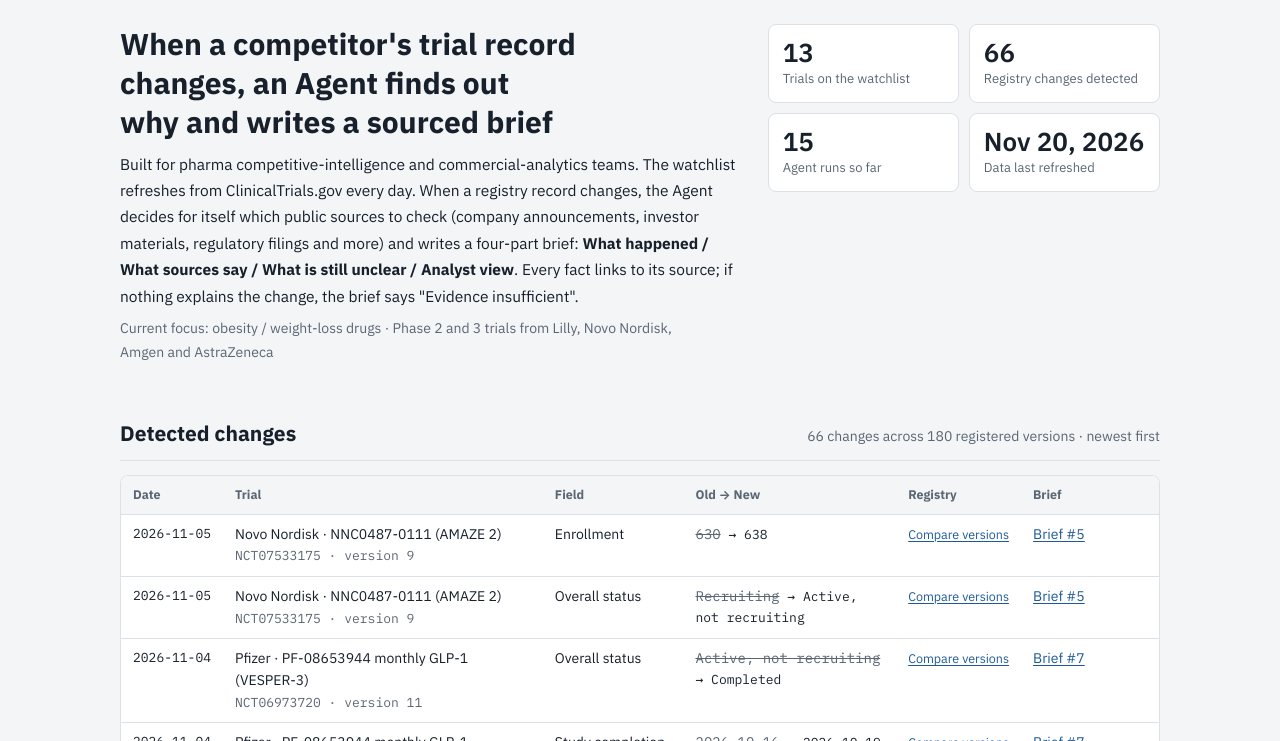
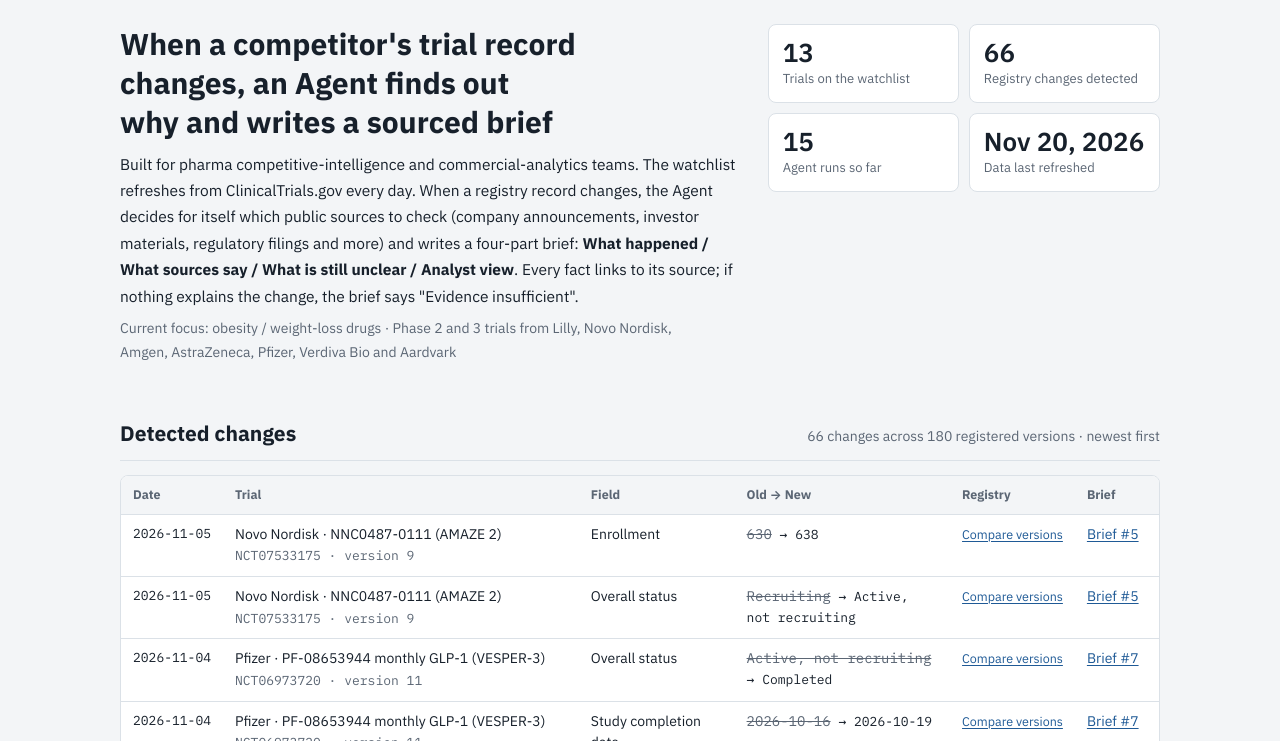
Before and after one commit to EmmaZhao422/trial-watch, a plain HTML site: page index.html in a window 1280 px wide. Shown: the part 59-800 px from the top of the page. Drawn offline with Linux system fonts and the light colour scheme.

Commit message:
Site: cover 13 trials and 12 briefs; show the 20 newest changes first
Adds the finding that completions, terminations and suspensions were explained while most recruitment and date changes were not, and states that 7 of 12 is not a success rate.

Co-Authored-By: Claude Fable 5.2 <noreply@anthropic.com>
Claude-Session: https://claude.ai/code/session_01N561SCAyz2Lz2eJq66ve2N

```diff
--- a/index.html
+++ b/index.html
@@ -147,7 +147,7 @@ footer{max-width:1080px;margin:0 auto;padding:18px 20px 40px;border-top:1px soli
   <div>
     <h1>When a competitor's trial record changes, an Agent finds out why and writes a sourced brief</h1>
     <p>Built for pharma competitive-intelligence and commercial-analytics teams. The watchlist refreshes from ClinicalTrials.gov every day. When a registry record changes, the Agent decides for itself which public sources to check (company announcements, investor materials, regulatory filings and more) and writes a four-part brief: <b>What happened / What sources say / What is still unclear / Analyst view</b>. Every fact links to its source; if nothing explains the change, the brief says "Evidence insufficient".</p>
-    <p class="sub">Current focus: obesity / weight-loss drugs · Phase 2 and 3 trials from Lilly, Novo Nordisk, Amgen and AstraZeneca</p>
+    <p class="sub">Current focus: obesity / weight-loss drugs · Phase 2 and 3 trials from Lilly, Novo Nordisk, Amgen, AstraZeneca, Pfizer, Verdiva Bio and Aardvark</p>
   </div>
   <div class="stats" id="stats">
     <div class="stat"><div class="v" id="sTrials">8</div><div class="k">Trials on the watchlist</div></div>
@@ -166,6 +166,7 @@ footer{max-width:1080px;margin:0 auto;padding:18px 20px 40px;border-top:1px soli
     <thead><tr><th>Date</th><th>Trial</th><th>Field</th><th>Old → New</th><th>Registry</th><th>Brief</th></tr></thead>
     <tbody id="chBody"></tbody>
   </table></div>
+  <p style="margin-top:8px"><button class="copy" id="chMore" type="button" hidden>Show all changes</button></p>
   <p class="sub" style="margin-top:8px">Found automatically: a SQL query compares each registered version of a trial with the version before it. Dates are the day the sponsor submitted the update. For a change without a brief, "Copy Agent input" copies the Agent instruction plus this change, ready to paste into a chat model with web search. To be told about new changes, follow the <a href="feed.xml">change feed</a> in any feed reader.</p>
 </section>
 
@@ -233,6 +234,7 @@ footer{max-width:1080px;margin:0 auto;padding:18px 20px 40px;border-top:1px soli
         <li><b>Names not in the input:</b> the Agent introduced "zenagamtide" and "REDEFINE 11". A first check suggests both match; pending human review.</li>
         <li><b>Possibly missed a relevant source:</b> a Feb 2026 Novo Nordisk announcement expects REDEFINE 11 data in 1H 2027, consistent with change #3's new date; the Agent did not cite it.</li>
         <li><b>A cause is found when one exists:</b> for change #4 the Agent found the company's own statement that enrollment was complete, published one week after the registry update. Changes #5 and #6 had no such statement and were reported as "Evidence insufficient".</li>
+        <li><b>The kind of change predicts whether it is explained:</b> 7 of the 12 briefs found a public explanation. All six completions, terminations and suspensions (#7 to #12) were explained by a company release or by the registry's own "Why Stopped" field; of the six "recruitment closed" and date changes (#1 to #6), only one was.</li>
       </ol>
     </div>
     <div class="panel">
@@ -254,9 +256,9 @@ footer{max-width:1080px;margin:0 auto;padding:18px 20px 40px;border-top:1px soli
     <h3 style="margin-bottom:6px">Known limitations</h3>
     <ul>
       <li>Briefs are generated offline: the Agent runs in ChatGPT or Claude (with web search) under the instruction, and the results are then published here. The site cannot trigger the Agent yet.</li>
-      <li>Only 6 cases so far, and only 1 has a cause that public sources explain.</li>
+      <li>Only 12 cases so far. Changes #7 to #12 were chosen because their kind of change is usually explained in public, so 7 of 12 is not a success rate for the Agent.</li>
       <li>There is no hand-written brief to compare the Agent against.</li>
-      <li>Briefs #1 and #4 to #6 were written by Claude inside the project's working session rather than a fresh chat, so they are not an independent test of the instruction.</li>
+      <li>Briefs #1 and #4 to #12 were written by Claude inside the project's working session rather than a fresh chat, so they are not an independent test of the instruction.</li>
       <li>Only one run of one brief (#2) has been reviewed with a human in the loop. Its 8 of 8 is a result for that brief, not an accuracy rate for the Agent.</li>
     </ul>
   </div>
@@ -355,11 +357,19 @@ function renderChanges(d, briefs){
   const rows = d.changes || [];
   document.getElementById("sChanges").textContent = rows.length;
   document.getElementById("chNote").textContent = `${rows.length} changes across ${d.versions_compared} registered versions · newest first`;
-  document.getElementById("chBody").innerHTML = rows.map(r => {
+  const rowHtml = r => {
     const b = briefFor[r.nct + "|" + r.version];
     const brief = !b ? `<button class="copy" type="button" data-key="${esc(r.nct)}|${esc(r.version)}">Copy Agent input</button>` : `<a href="#brief-${b.no}">Brief #${b.no}</a>`;
     return `<tr><td class="mono">${esc(r.version_date)}</td><td>${esc(r.company)} · ${esc(r.label)}<br><span class="mono sub">${esc(r.nct)} · version ${esc(r.version)}</span></td><td>${esc(FIELD[r.field] || r.field)}</td><td class="mono" style="white-space:normal"><span class="sub" style="text-decoration:line-through">${esc(showValue(r.field, r.old_value))}</span> → ${esc(showValue(r.field, r.new_value))}</td><td><a class="src" href="${esc(r.compare_url)}" target="_blank" rel="noopener">Compare versions</a></td><td style="white-space:nowrap">${brief}</td></tr>`;
-  }).join("");
+  };
+  const more = document.getElementById("chMore");
+  const draw = all => {
+    document.getElementById("chBody").innerHTML = (all ? rows : rows.slice(0, 20)).map(rowHtml).join("");
+    more.hidden = all || rows.length <= 20;
+    more.textContent = `Show all ${rows.length} changes`;
+  };
+  more.onclick = () => draw(true);
+  draw(false);
   document.getElementById("chBody").onclick = async e => {
     const btn = e.target.closest(".copy"); if (!btn) return;
     const [nct, version] = btn.dataset.key.split("|");
```
